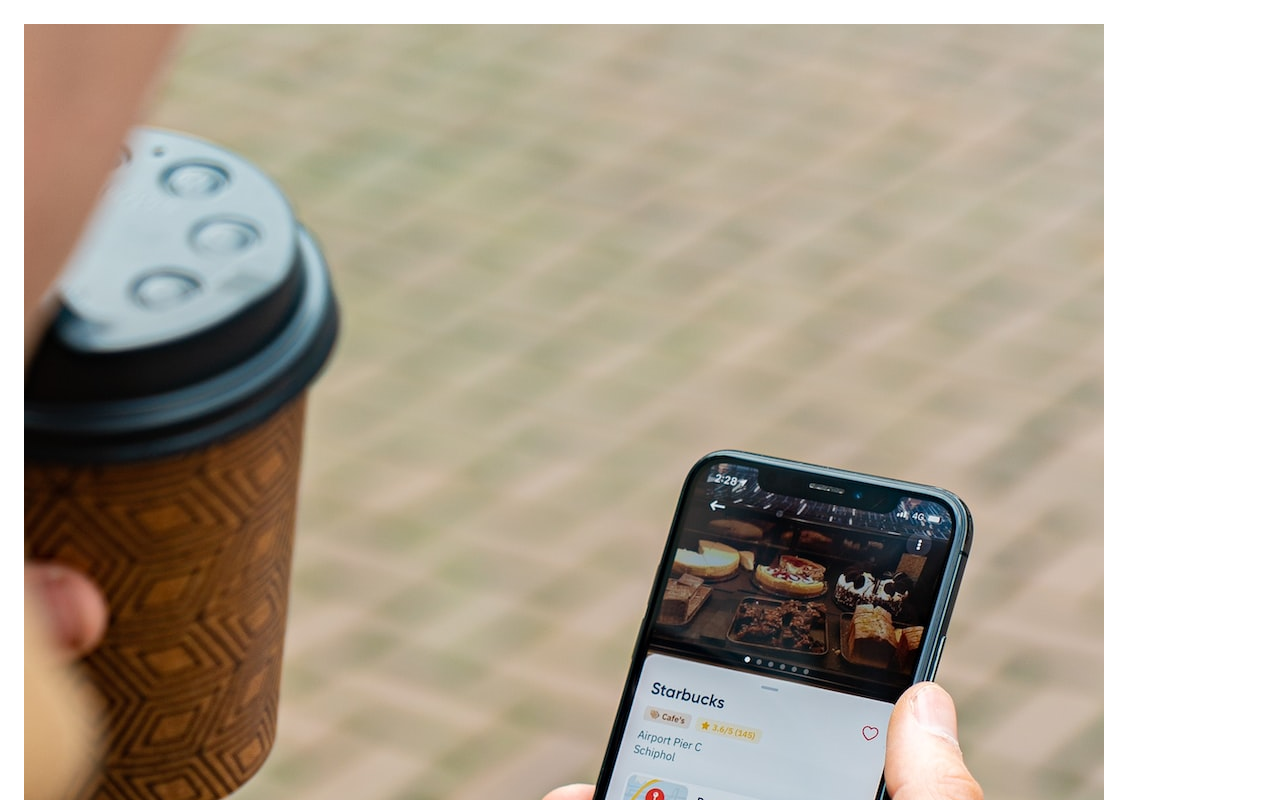
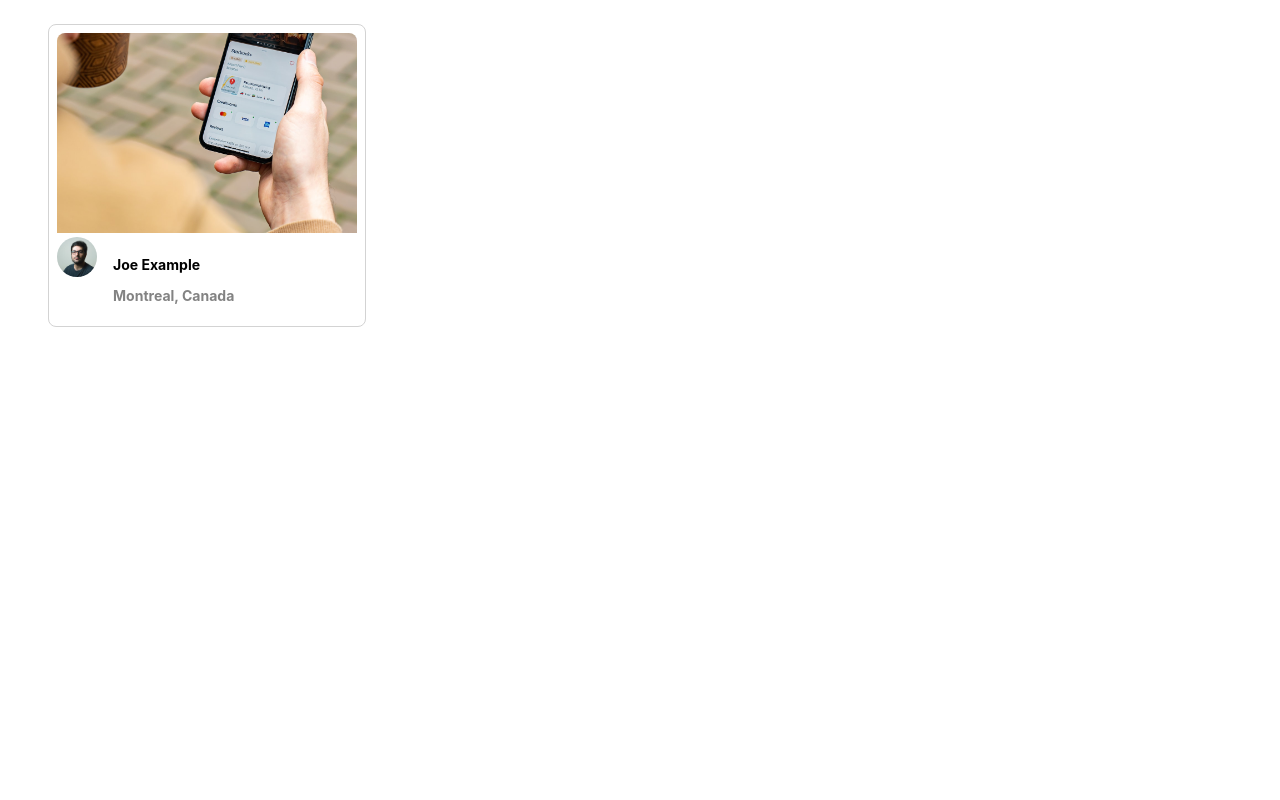
Before and after one commit to JorgeLMedina/photolabs-starter, a React (Create React App) app in the folder frontend/: page / in a window 1280 px wide. Shown: the top 800 px of the page. Built offline with nearby package versions, Linux system fonts and the light colour scheme; the HTML template or start-up script is replaced by a standard one.

Commit message:
Adjust style in PhotoListItem.scss

```diff
--- a/frontend/src/App.jsx
+++ b/frontend/src/App.jsx
@@ -18,12 +18,7 @@ const sampleDataForPhotoListItem = {
 const App = () => {
   return (
     <div className="App">
-      <PhotoListItem
-        id="1"
-        location={{ city: "Montreal", country: "Canada" }}
-        imageSource={`${process.env.PUBLIC_URL}/Image-1-Regular.jpeg`}
-        username="Joe Example"
-        profile={`${process.env.PUBLIC_URL}/profile-1.jpg`} />
+      <PhotoListItem photo={sampleDataForPhotoListItem} />
     </div>
   );
 };
--- a/frontend/src/components/PhotoListItem.jsx
+++ b/frontend/src/components/PhotoListItem.jsx
@@ -3,12 +3,14 @@ import "../styles/PhotoListItem.scss";
 
 const PhotoListItem = (props) => {
   return (
-    <article>
-      <img src={props.imageSource} />
-      <div className="user-name">
-        <img src={props.profile} />
-        <h3>{props.username}</h3>
-        <h3>{`${props.location.city}, ${props.location.country}`}</h3>
+    <article className="photo-list__item">
+      <img className="photo-list__image" src={props.photo.imageSource} />
+      <div className="photo-list__user-details">
+        <img className="photo-list__user-profile" src={props.photo.profile} />
+        <div className="photo-list__user-info">
+          <h3>{props.photo.username}</h3>
+          <h3 className="photo-list__user-location">{`${props.photo.location.city}, ${props.photo.location.country}`}</h3>
+        </div>
       </div>
     </article>
   );
```
